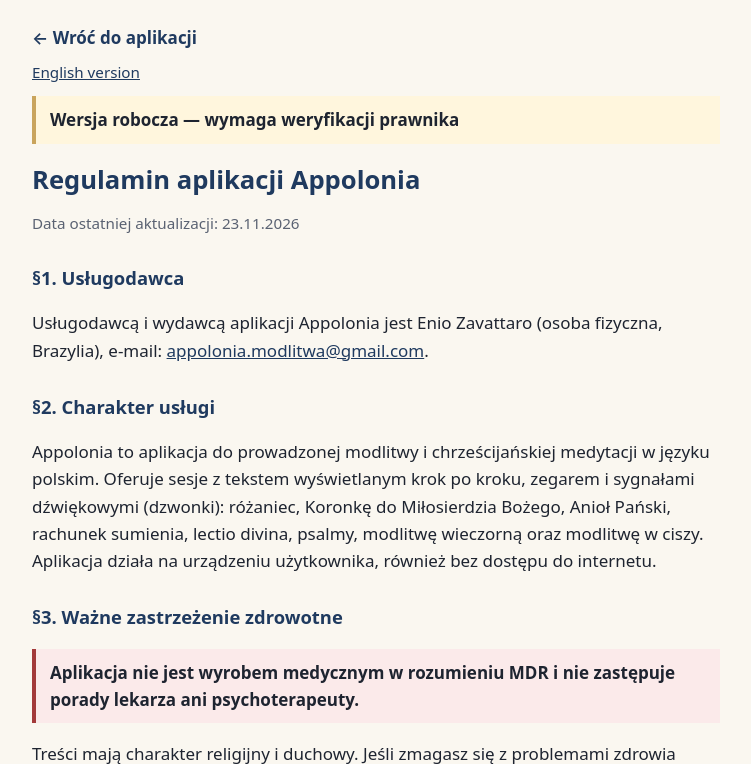
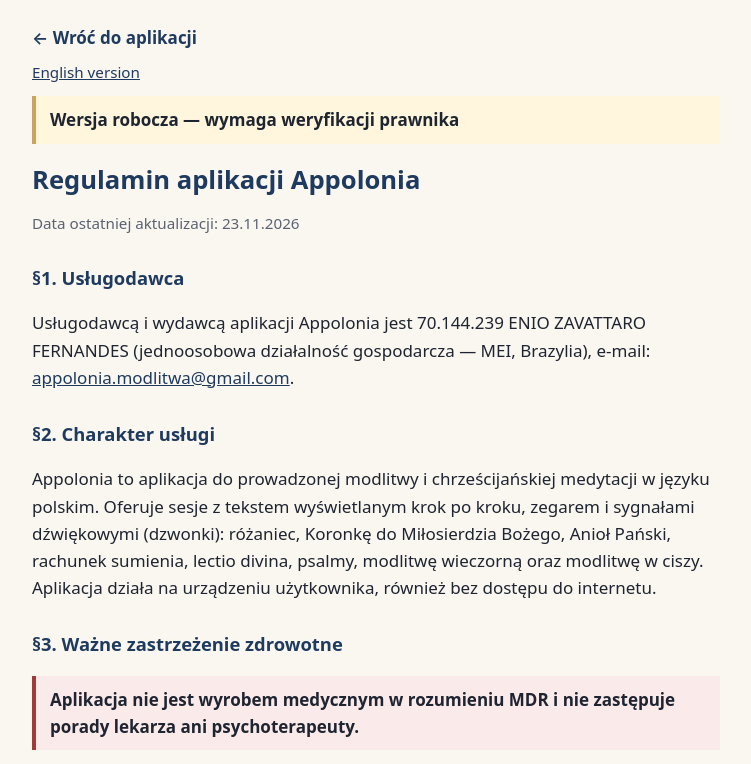
Before and after one commit to zavattaro/appolonia, a plain HTML site: page legal/terms.html in a window 1280 px wide. Shown: the top 764 px of the page, without its empty margins (264-1015 px from the left). Drawn offline with Linux system fonts and the light colour scheme.

Commit message:
Add files via upload

```diff
--- a/legal/terms.html
+++ b/legal/terms.html
@@ -34,7 +34,7 @@
   <p class="meta">Data ostatniej aktualizacji: 23.11.2026</p>
 
   <h2>§1. Usługodawca</h2>
-  <p>Usługodawcą i wydawcą aplikacji Appolonia jest Enio Zavattaro (osoba fizyczna, Brazylia), e-mail: <a href="mailto:appolonia.modlitwa@gmail.com">appolonia.modlitwa@gmail.com</a>.</p>
+  <p>Usługodawcą i wydawcą aplikacji Appolonia jest 70.144.239 ENIO ZAVATTARO FERNANDES (jednoosobowa działalność gospodarcza — MEI, Brazylia), e-mail: <a href="mailto:appolonia.modlitwa@gmail.com">appolonia.modlitwa@gmail.com</a>.</p>
 
   <h2>§2. Charakter usługi</h2>
   <p>Appolonia to aplikacja do prowadzonej modlitwy i chrześcijańskiej medytacji w języku polskim. Oferuje sesje z tekstem wyświetlanym krok po kroku, zegarem i sygnałami dźwiękowymi (dzwonki): różaniec, Koronkę do Miłosierdzia Bożego, Anioł Pański, rachunek sumienia, lectio divina, psalmy, modlitwę wieczorną oraz modlitwę w ciszy. Aplikacja działa na urządzeniu użytkownika, również bez dostępu do internetu.</p>
@@ -83,7 +83,7 @@
   <p>O zmianach regulaminu poinformujemy w aplikacji z odpowiednim wyprzedzeniem. Regulamin podlega <strong>prawu polskiemu</strong>. Nie pozbawia to konsumenta ochrony przyznanej mu przez bezwzględnie obowiązujące przepisy prawa kraju jego zwykłego pobytu. Spory rozstrzyga sąd właściwy według przepisów ogólnych.</p>
 
   <h2>§13. Kontakt</h2>
-  <p>Enio Zavattaro (osoba fizyczna, Brazylia), e-mail: <a href="mailto:appolonia.modlitwa@gmail.com">appolonia.modlitwa@gmail.com</a></p>
+  <p>70.144.239 ENIO ZAVATTARO FERNANDES (jednoosobowa działalność gospodarcza — MEI, Brazylia), e-mail: <a href="mailto:appolonia.modlitwa@gmail.com">appolonia.modlitwa@gmail.com</a></p>
 
   <p><a class="back" href="../index.html#/settings">← Wróć do aplikacji</a></p>
 </main>
```
Also changed, not shown: legal/privacy.html (+2 -2 lines), legal/refund.html (+2 -2 lines).
